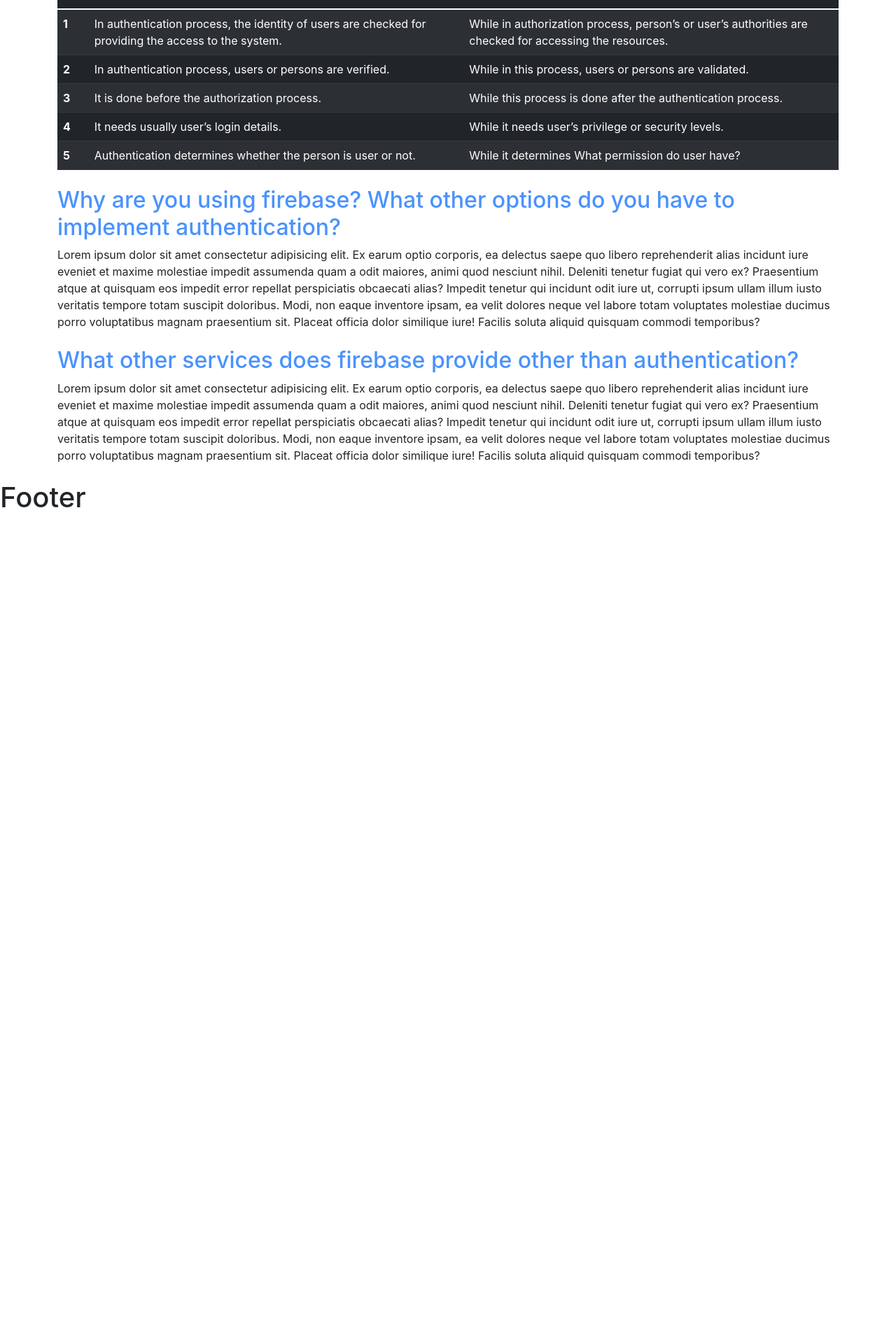
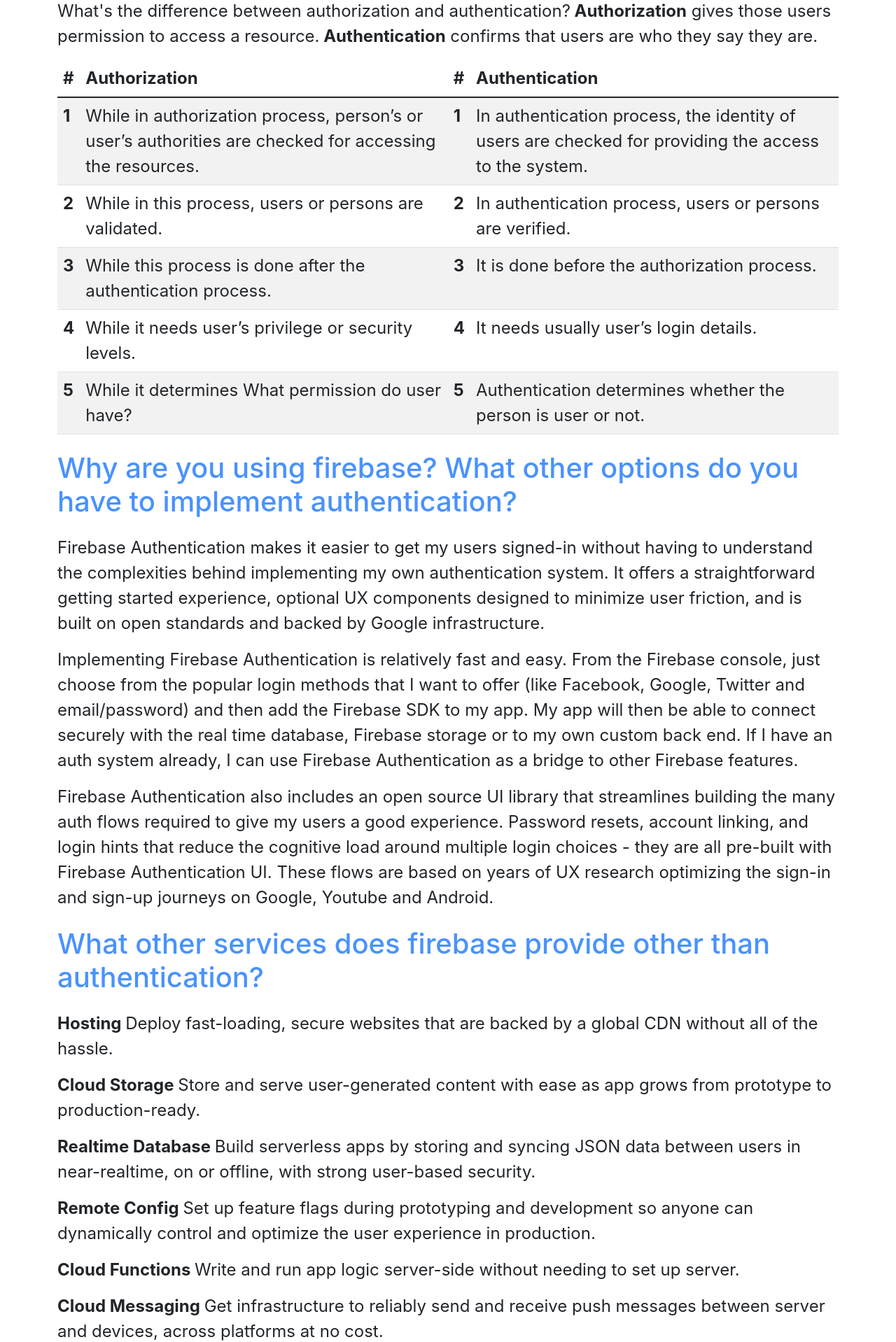
Before and after one commit to nurmdrafi/independent-service-provider, a React (Create React App) app: page /blogs in a window 1280 px wide. Shown: the part 202-2120 px from the top of the page at 70% size. Before the commit the page ends 945 px from the top, so only its background shows below. Built offline with nearby package versions, Linux system fonts and the light colour scheme; no server answers.

Commit message:
content added in blogs

```diff
--- a/src/components/Blogs/Blog.js
+++ b/src/components/Blogs/Blog.js
@@ -2,86 +2,143 @@
 
 const Blogs = () => {
   return (
-    <div className="container">
+    <div className="container fs-4">
       <h1 className="text-center">Blogs</h1>
       <div className="my-4">
-        <h2 className="text-primary opacity-75">
+        <h1 className="text-primary opacity-75 my-4">
           Difference between authorization and authentication.
-        </h2>
-
-        <table class="table table-striped table-dark">
+        </h1>
+        <p>
+          What's the difference between authorization and authentication?
+          <b> Authorization</b> gives those users permission to access a
+          resource.
+          <b> Authentication</b> confirms that users are who they say they are.
+        </p>
+        <table class="table table-striped">
           <thead>
             <tr>
-              <th scope="col">#</th>
-              <th scope="col" style={{width: '48%'}} >Authentication</th>
-              <th scope="col" style={{width: '48%'}} >Authorization</th>
+              <th scope="col" style={{ width: "1%" }}>
+                #
+              </th>
+              <th scope="col" style={{ width: "48%" }}>
+                Authorization
+              </th>
+              <th scope="col" style={{ width: "1%" }}>
+                #
+              </th>
+              <th scope="col" style={{ width: "48%" }}>
+                Authentication
+              </th>
             </tr>
           </thead>
           <tbody>
             <tr>
               <th scope="row">1</th>
-              <td>In authentication process, the identity of users are checked for providing the access to the system.</td>
-              <td>While in authorization process, person’s or user’s authorities are checked for accessing the resources.</td>
+              <td>
+                While in authorization process, person’s or user’s authorities
+                are checked for accessing the resources.
+              </td>
+              <th scope="row">1</th>
+              <td>
+                In authentication process, the identity of users are checked for
+                providing the access to the system.
+              </td>
             </tr>
             <tr>
               <th scope="row">2</th>
+              <td>While in this process, users or persons are validated.</td>
+              <th scope="row">2</th>
               <td>In authentication process, users or persons are verified.</td>
-              <td>While in this process, users or persons are validated.</td>
             </tr>
             <tr>
               <th scope="row">3</th>
+              <td>
+                While this process is done after the authentication process.
+              </td>
+              <th scope="row">3</th>
               <td>It is done before the authorization process.</td>
-              <td>While this process is done after the authentication process.</td>
             </tr>
             <tr>
               <th scope="row">4</th>
+              <td>While it needs user’s privilege or security levels.</td>
+              <th scope="row">4</th>
               <td>It needs usually user’s login details.</td>
-              <td>While it needs user’s privilege or security levels.</td>
             </tr>
             <tr>
               <th scope="row">5</th>
-              <td>Authentication determines whether the person is user or not.</td>
               <td>While it determines What permission do user have?</td>
+              <th scope="row">5</th>
+              <td>
+                Authentication determines whether the person is user or not.
+              </td>
             </tr>
           </tbody>
         </table>
       </div>
       <div className="my-4">
-        <h2 className="text-primary opacity-75">
+        <h1 className="text-primary opacity-75 my-4">
           Why are you using firebase? What other options do you have to
           implement authentication?
-        </h2>
+        </h1>
         <p>
-          Lorem ipsum dolor sit amet consectetur adipisicing elit. Ex earum
-          optio corporis, ea delectus saepe quo libero reprehenderit alias
-          incidunt iure eveniet et maxime molestiae impedit assumenda quam a
-          odit maiores, animi quod nesciunt nihil. Deleniti tenetur fugiat qui
-          vero ex? Praesentium atque at quisquam eos impedit error repellat
-          perspiciatis obcaecati alias? Impedit tenetur qui incidunt odit iure
-          ut, corrupti ipsum ullam illum iusto veritatis tempore totam suscipit
-          doloribus. Modi, non eaque inventore ipsam, ea velit dolores neque vel
-          labore totam voluptates molestiae ducimus porro voluptatibus magnam
-          praesentium sit. Placeat officia dolor similique iure! Facilis soluta
-          aliquid quisquam commodi temporibus?
+          Firebase Authentication makes it easier to get my users signed-in
+          without having to understand the complexities behind implementing my
+          own authentication system. It offers a straightforward getting started
+          experience, optional UX components designed to minimize user friction,
+          and is built on open standards and backed by Google infrastructure.
+        </p>
+        <p>
+          Implementing Firebase Authentication is relatively fast and easy. From
+          the Firebase console, just choose from the popular login methods that
+          I want to offer (like Facebook, Google, Twitter and email/password)
+          and then add the Firebase SDK to my app. My app will then be able to
+          connect securely with the real time database, Firebase storage or to
+          my own custom back end. If I have an auth system already, I can use
+          Firebase Authentication as a bridge to other Firebase features.
+        </p>
+
+        <p>
+          Firebase Authentication also includes an open source UI library that
+          streamlines building the many auth flows required to give my users a
+          good experience. Password resets, account linking, and login hints
+          that reduce the cognitive load around multiple login choices - they
+          are all pre-built with Firebase Authentication UI. These flows are
+          based on years of UX research optimizing the sign-in and sign-up
+          journeys on Google, Youtube and Android.
         </p>
       </div>
       <div className="my-4">
-        <h2 className="text-primary opacity-75">
+        <h1 className="text-primary opacity-75 my-4">
           What other services does firebase provide other than authentication?
-        </h2>
+        </h1>
         <p>
-          Lorem ipsum dolor sit amet consectetur adipisicing elit. Ex earum
-          optio corporis, ea delectus saepe quo libero reprehenderit alias
-          incidunt iure eveniet et maxime molestiae impedit assumenda quam a
-          odit maiores, animi quod nesciunt nihil. Deleniti tenetur fugiat qui
-          vero ex? Praesentium atque at quisquam eos impedit error repellat
-          perspiciatis obcaecati alias? Impedit tenetur qui incidunt odit iure
-          ut, corrupti ipsum ullam illum iusto veritatis tempore totam suscipit
-          doloribus. Modi, non eaque inventore ipsam, ea velit dolores neque vel
-          labore totam voluptates molestiae ducimus porro voluptatibus magnam
-          praesentium sit. Placeat officia dolor similique iure! Facilis soluta
-          aliquid quisquam commodi temporibus?
+          <b>Hosting </b> Deploy fast-loading, secure websites that are backed
+          by a global CDN without all of the hassle.
         </p>
+        <p>
+          <b>Cloud Storage </b> Store and serve user-generated content with ease
+          as app grows from prototype to production-ready.
+        </p>
+        <p>
+          <b>Realtime Database </b> Build serverless apps by storing and syncing
+          JSON data between users in near-realtime, on or offline, with strong
+          user-based security.
+        </p>
+        <p>
+          <b>Remote Config </b> Set up feature flags during prototyping and
+          development so anyone can dynamically control and optimize the user
+          experience in production.
+        </p>
+        <p>
+          <b>Cloud Functions </b> Write and run app logic server-side without
+          needing to set up server.
+        </p>
+        <p>
+          <b>Cloud Messaging </b> Get infrastructure to reliably send and
+          receive push messages between server and devices, across platforms at
+          no cost.
+        </p>
+
       </div>
     </div>
   );
```
